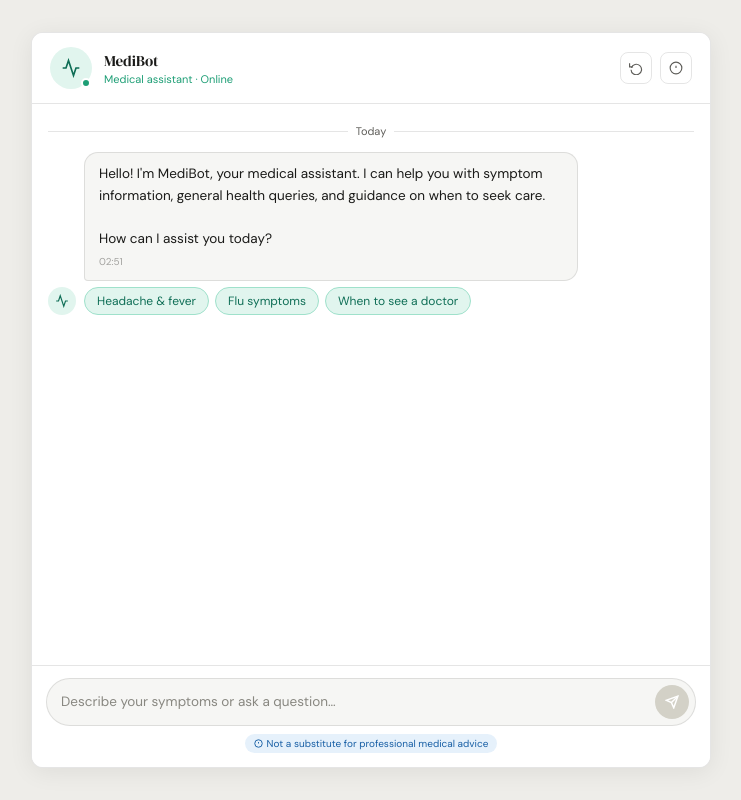
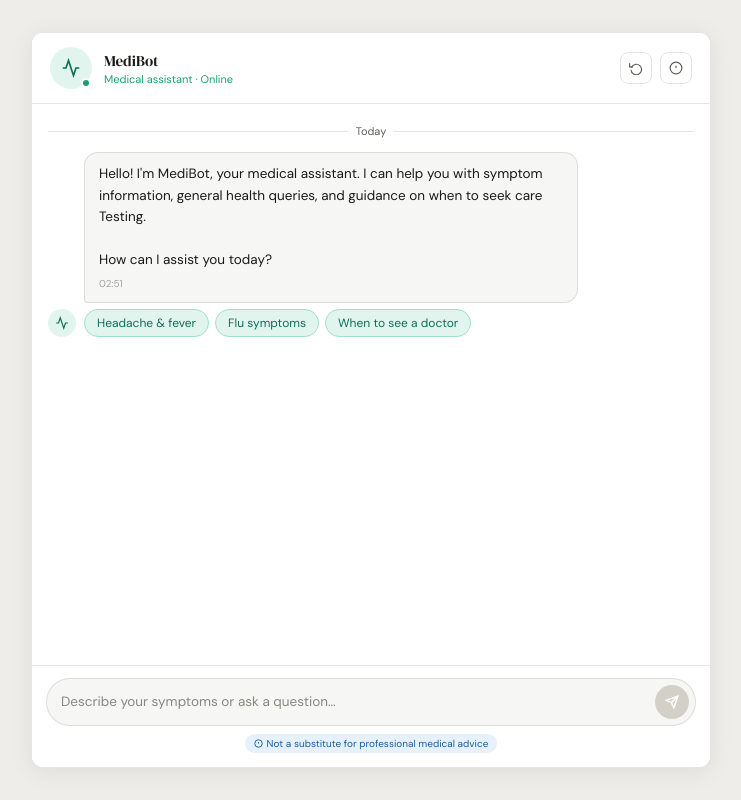
Before and after one commit to ShikhaTiwari1809/Medical-Chatbot-using-LLMs-LangChain-Pinecone-Flask-AWS, a Flask app: page / in a window 1280 px wide. Shown: the whole page, without its empty margins (269-1010 px from the left). Run offline with Flask 3, Linux system fonts and the light colour scheme.

Commit message:
updated frontend

```diff
--- a/templates/chat.html
+++ b/templates/chat.html
@@ -320,7 +320,7 @@
       </div>
       <div>
         <div class="bubble">
-          Hello! I'm MediBot, your medical assistant. I can help you with symptom information, general health queries, and guidance on when to seek care.<br><br>How can I assist you today?
+          Hello! I'm MediBot, your medical assistant. I can help you with symptom information, general health queries, and guidance on when to seek care Testing.<br><br>How can I assist you today?
           <span class="bubble-time" id="welcome-time"></span>
         </div>
         <div class="suggestions">
```
